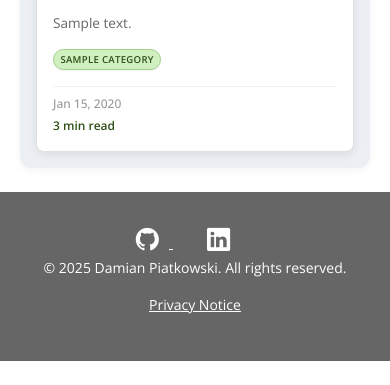
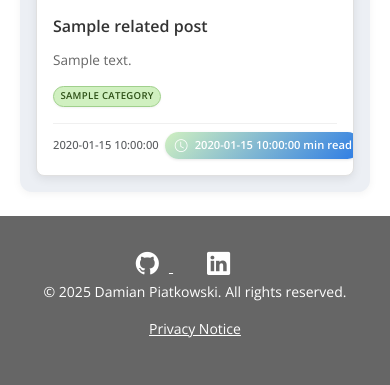
Before and after one commit to damian-j-piatkowski/damianpiatkowski.com, a Flask app: template app/templates/single_blog_post.html in a window 390 px wide. Shown: the part 928-1313 px from the top of the page. Before the commit the page ends 1289 px from the top, so only its background shows below. Run offline with Flask 3, Linux system fonts and the light colour scheme; the template is opened without the code that fills it: most values are stand-ins (such as "Sample title", 1, 10 or a date in 2020); parts of the project's set-up code (start-up, migrations or seed data) failed here and were passed over.

Commit message:
feat(ui): introduce styled read-time badges and formatted dates on blog cards
- Added `read_time.css` with dedicated styles for read-time badges, ensuring inline alignment with dates on both main blog cards and related post cards.
- Updated blog and single post templates to use formatted dates instead of raw datetimes for cleaner display.
- Introduced `format_date` utility in `formatting_service.py` to standardize date formatting across templates.
- Adjusted backend blog routes to pass formatted dates for blog posts and related posts.
- Ensured responsive design so badges remain inline with dates on mobile viewports.

```diff
--- /dev/null
+++ b/app/static/css/blog/read_time.css
@@ -0,0 +1,119 @@
+/* =========================
+   SINGLE BLOG POST BADGE
+   ========================= */
+.read-time {
+    display: inline-flex;
+    align-items: center;
+    gap: 0.35rem;
+    background-color: #2d5016; /* dark brand green */
+    color: #fff;
+    padding: 0.3rem 0.8rem;
+    border-radius: 20px;
+    font-size: 0.8rem;
+    font-weight: 600;
+    text-transform: uppercase;
+    letter-spacing: 0.3px;
+    box-shadow: 0 2px 4px rgba(0,0,0,0.1);
+    border: 1px solid #1f3a10;
+}
+.read-time i {
+    font-size: 0.85rem;
+    margin-right: 0.25rem;
+}
+.read-time:hover {
+    background-color: #3b6f24;
+    transform: translateY(-1px);
+    box-shadow: 0 3px 6px rgba(0,0,0,0.15);
+    cursor: default;
+}
+
+/* Variant: Gradient */
+.read-time.gradient-pill {
+    background: linear-gradient(135deg, #D0F0C0 0%, #2c7be5 100%);
+    color: #fff;
+    padding: 0.35rem 1rem;
+}
+
+/* Positioning relative to the date (single post) */
+.text-muted .read-time {
+    margin-left: 1rem;
+}
+
+/* Mobile adjustments (single post) */
+@media (max-width: 576px) {
+    .text-muted {
+        flex-wrap: wrap;
+    }
+    .text-muted .read-time {
+        flex-basis: 100%;
+        margin-left: 0;
+        margin-top: 0.4rem;
+        font-size: 0.7rem;
+        padding: 0.25rem 0.6rem;
+        border-radius: 15px;
+    }
+}
+
+/* =========================
+   CARD BADGE (Blog & Related)
+   ========================= */
+.read-time-card {
+    display: inline-flex;
+    align-items: center;
+    gap: 0.25rem;
+    background: linear-gradient(135deg, #D0F0C0 0%, #2c7be5 100%);
+    color: #fff;
+    padding: 0.25rem 0.6rem;
+    border-radius: 15px;
+    font-size: 0.7rem;
+    font-weight: 600;
+    white-space: nowrap;
+    box-shadow: 0 1px 3px rgba(0,0,0,0.1);
+}
+.read-time-card i {
+    font-size: 0.8rem;
+    margin-right: 0.2rem;
+}
+.read-time-card:hover {
+    transform: translateY(-1px);
+    cursor: default;
+}
+
+/* =========================
+   CARD META (Blog & Related)
+   ========================= */
+.related-post-meta,
+.blog-card-meta {
+    display: flex;
+    align-items: center;
+    gap: 0.5rem; /* space between date and badge */
+    flex-wrap: nowrap; /* prevent stacking */
+    font-size: 0.75rem;
+    color: #999;
+    margin-top: auto;
+    padding-top: 0.5rem;
+    border-top: 1px solid #f0f0f0;
+}
+.related-post-meta time {
+    display: inline-flex;
+    white-space: nowrap;
+}
+.related-post-meta .read-time {
+    display: inline-flex;
+    white-space: nowrap;
+}
+
+/* Mobile adjustments (related posts) */
+@media (max-width: 576px) {
+    .related-post-meta {
+        gap: 0.4rem;
+    }
+    .related-post-meta time {
+        font-size: 0.7rem;
+    }
+    .related-post-meta .read-time {
+        font-size: 0.65rem;
+        padding: 0.2rem 0.4rem;
+        border-radius: 12px;
+    }
+}
--- a/app/static/css/single_blog_post.css
+++ b/app/static/css/single_blog_post.css
@@ -548,11 +548,6 @@
     font-weight: 500;
 }
 
-.read-time {
-    color: #2d5016;
-    font-weight: 600;
-}
-
 /* === Responsive Design for Related Posts === */
 @media (max-width: 768px) {
     .related-posts-section {
@@ -588,10 +583,4 @@
         padding: 1rem;
         margin: 1.5rem 0.5rem 1.5rem;
     }
-
-    .related-post-meta {
-        flex-direction: column;
-        align-items: flex-start;
-        gap: 0.25rem;
-    }
 }
--- a/app/templates/single_blog_post.html
+++ b/app/templates/single_blog_post.html
@@ -8,8 +8,25 @@
     {% endif %}
 {% endblock %}
 
+{% block meta_description %}
+    {{ post.meta_description }}
+{% endblock %}
+
+{% block meta_keywords %}
+    {{ post.keywords | join(', ') }}
+{% endblock %}
+
+{% block og_title %}
+    {{ post.title }} - Damian Piatkowski
+{% endblock %}
+
+{% block og_description %}
+    {{ post.meta_description }}
+{% endblock %}
+
 {% block links %}
     <link rel="stylesheet" href="{{ url_for('static', filename='css/single_blog_post.css') }}">
+    <link rel="stylesheet" href="{{ url_for('static', filename='css/blog/read_time.css') }}">
 {% endblock %}
 
 {% block content %}
@@ -23,6 +40,10 @@
                         <time datetime="{{ post.created_at }}">
                             {{ post.formatted_date }}
                         </time>
+                        <span class="read-time gradient-pill">
+                            <i class="bi bi-clock" aria-hidden="true"></i>
+                            {{ post.read_time_minutes }} min read
+                        </span>
                     </div>
 
                     <!-- Category Tags in Header -->
@@ -109,13 +130,15 @@
                                     {% endif %}
 
                                     <div class="related-post-meta">
-                                        <time class="related-post-date">
-                                            {% set dt = related_post.created_at %}
-                                            {% if dt %}
-                                                {{ dt.strftime('%b %d, %Y') if dt is not string else dt[:10] }}
-                                            {% endif %}
+                                        <time datetime="{{ related_post.created_at }}" class="related-post-date text-muted small">
+                                            {{ related_post.formatted_date }}
                                         </time>
-                                        <span class="read-time">3 min read</span>
+                                        {% if related_post.read_time_minutes %}
+                                            <span class="read-time-card">
+                                                <i class="bi bi-clock" aria-hidden="true"></i>
+                                                {{ related_post.read_time_minutes }} min read
+                                            </span>
+                                        {% endif %}
                                     </div>
                                 </div>
                             </article>
--- a/scripts/seed_blog_posts.py
+++ b/scripts/seed_blog_posts.py
@@ -69,7 +69,11 @@
                 slug=f"dev-test-post-{unique_id}",
                 html_content=content,
                 drive_file_id=f"dev-test-file-{unique_id}",
-                categories=categories
+                categories=categories,
+                meta_description="This is a test post for development purposes.",
+                keywords="test, development, blog, post",
+                read_time_minutes=3,
+
             ))
 
             print(f"Created post {post_number}/{num_posts} with categories: {categories}")
```
Also changed, not shown: app/routes/blog.py (+15 -6 lines), app/services/formatting_service.py (+41 -17 lines), app/templates/blog.html (+12 -1 lines).
